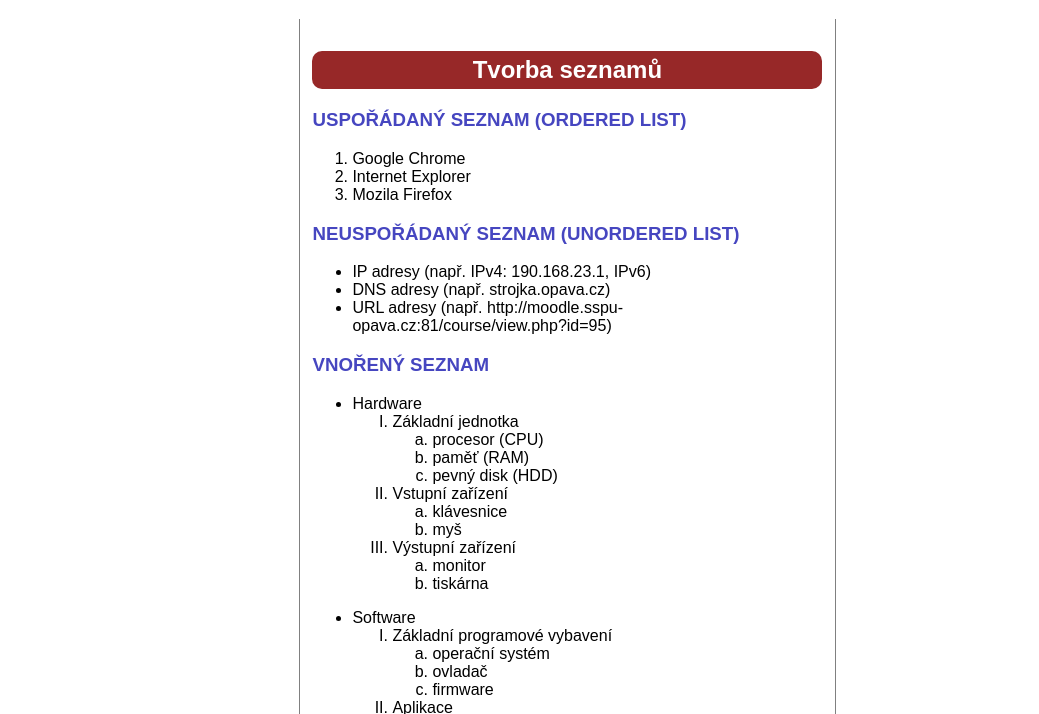
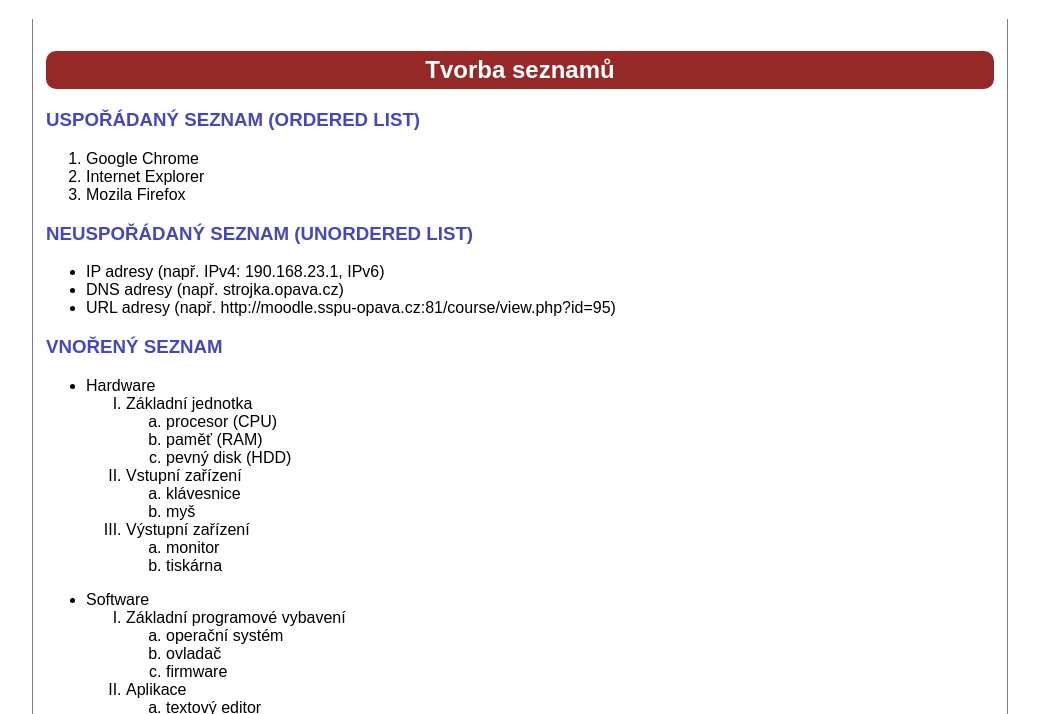
Before and after one commit to it2319/it2319.github.io, a plain HTML site: page index.html in a window 1280 px wide. Shown: the part 61-775 px from the top of the page, without its empty margins (120-1159 px from the left). Drawn offline with Linux system fonts and the light colour scheme.

Commit message:
Update style.css

```diff
--- a/style.css
+++ b/style.css
@@ -8,8 +8,8 @@ table, thead, tr, th, td{
 }
 .dcm{
     background-color: white;
-    margin-left: 32.5%;
-    margin-right: 25%;
+    width:75%;
+    margin: 0 auto;
     border-left: solid;
     border-right: solid;
     border-color: gray;
```
